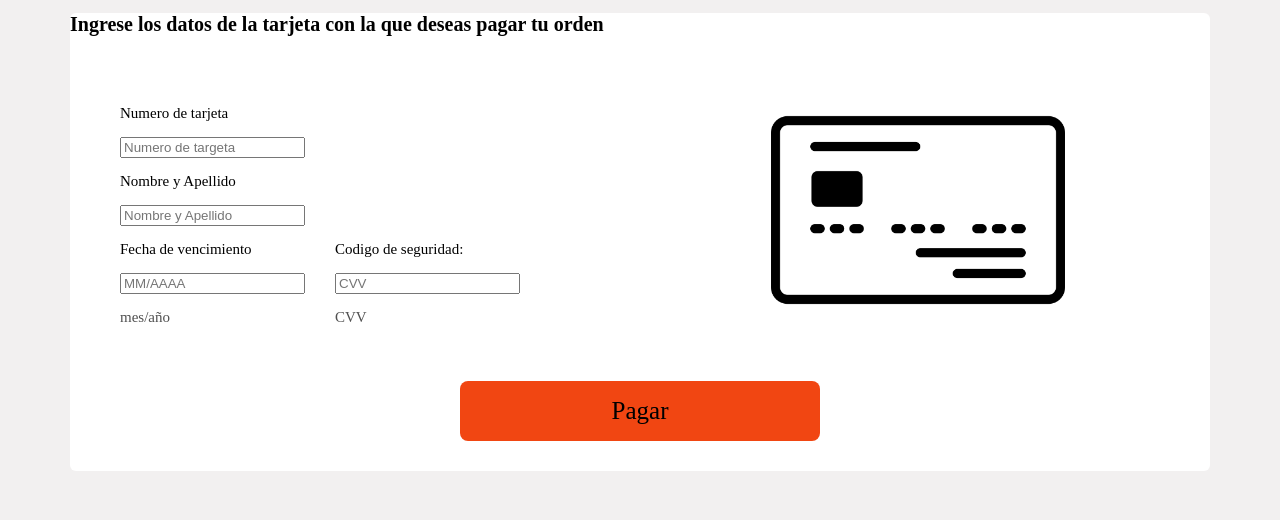
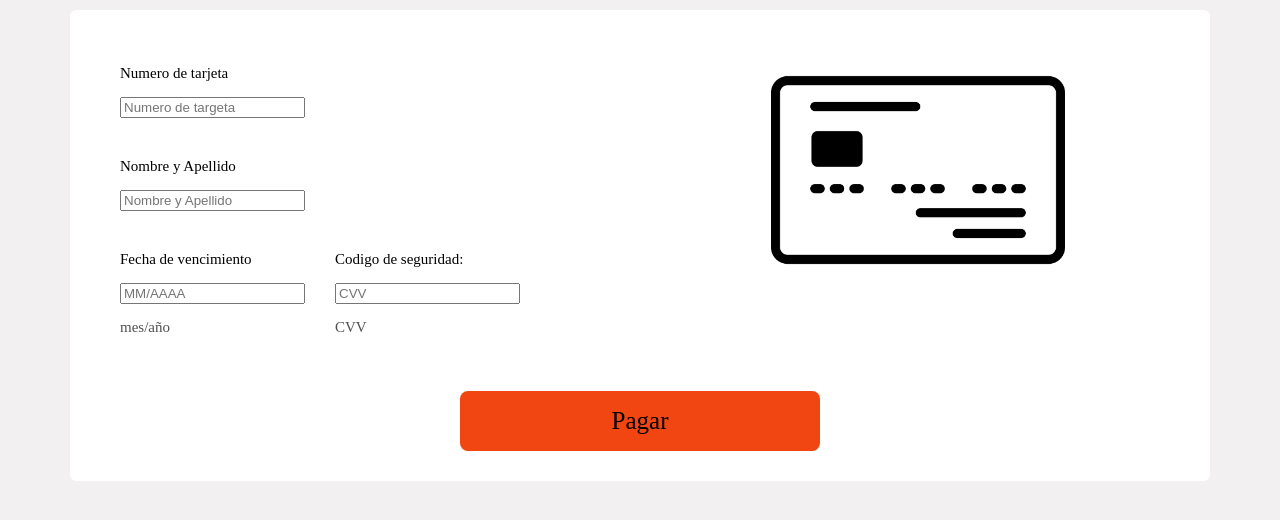
Before and after one commit to Amprex5101/Cooperativahtml, a PHP site: page /pagotarjeta.html in a window 1280 px wide. Shown: the part 54-574 px from the top of the page. Run offline with PHP 8.4, Linux system fonts and the light colour scheme.

Commit message:
pago tarjeta mq

```diff
--- a/CSS/pagotarjeta.css
+++ b/CSS/pagotarjeta.css
@@ -32,6 +32,8 @@ body{
     }
 }
 
+
+
 .pagos{
     color: #000000;
     margin-inline-start: 7rem;
@@ -42,12 +44,26 @@ body{
     border-radius: 0.6rem;
     align-items: center;
 
+    h1{
+        color: #505050;
+        text-align: center;
+        border-bottom: 0.1rem solid #000000;
+    }
+
     .datos{
-        font-size: 1.5rem;
-        padding: 3rem;;
+        font-size: 0.5rem;
+        padding: 3rem;
+        display: flex;
+        flex-direction: column;  /* para apilar los inputs verticalmente */
+        gap: 2.5rem;
+        /*align-items: center;*/
 
         .codi {
-            gap: 6rem;
+            display: flex;
+            flex-direction: column repeat(2, 1fr); /* crea dos columnas de igual ancho */
+            gap: 2rem;
+        }
+
 
             .let{
                 color: #505050;
@@ -57,8 +73,16 @@ body{
                 color: #505050;
             }
         }
+}
+
+
+@media (max-width: 768px){
+    p{
+        display: none;
     }
-
+    .tarj{
+            display: none;
+        }
 }
 
 @media (min-width: 768px){
@@ -72,9 +96,14 @@ body{
         border-radius: 0.6rem;
         align-items: center;
 
+        h1{
+            display: none;
+        }
+
         .datos{
             font-size: 1.5rem;
             padding: 3rem;
+            align-content: left;
 
             .codi {
                 display: flex;
@@ -108,11 +137,6 @@ body{
     }
 }
 
-@media (max-width: 768px){
-    p, img {
-        display: none;
-    }
-}
 
 .boton{
     display: flex;
--- a/pagotarjeta.html
+++ b/pagotarjeta.html
@@ -60,7 +60,7 @@
 
 
             <div class="tarjeta">
-                <img src="img/tarjeta-bancaria.png" alt="">
+                <img src="img/tarjeta-bancaria.png" alt="" class="tarj">
             </div>
         </div>
 
```
